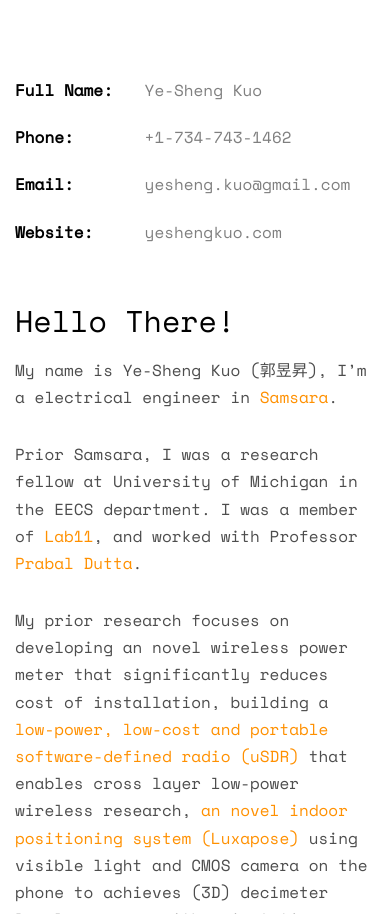
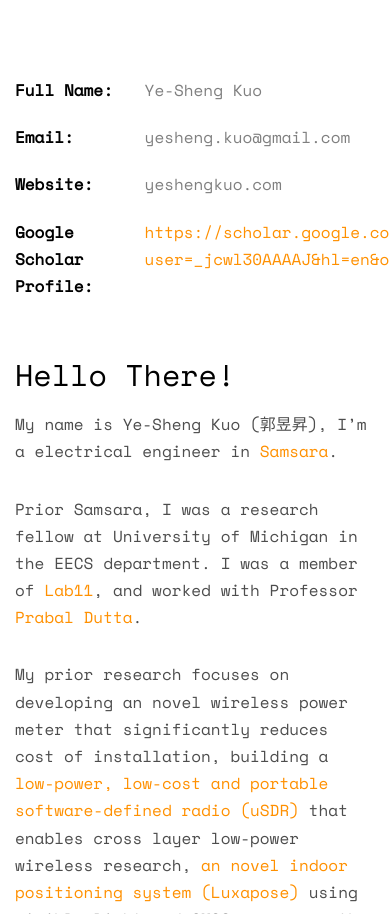
Before and after one commit to higherkuo/higherkuo.github.io, a plain HTML site: page index.html in a window 390 px wide. Shown: the part 955-1869 px from the top of the page. Drawn offline with nearby package versions, Linux system fonts and the light colour scheme; some packages are replaced by stand-ins of ours; no server answers; files whose address does not match are found by name.

Commit message:
add google scholar profile link, remove phone number

```diff
--- a/index.html
+++ b/index.html
@@ -107,9 +107,9 @@
 				<div class="col-md-4">
 					<ul class="info">
 						<li><span class="first-block">Full Name:</span><span class="second-block">Ye-Sheng Kuo</span></li>
-						<li><span class="first-block">Phone:</span><span class="second-block">+1-734-743-1462</span></li>
 						<li><span class="first-block">Email:</span><span class="second-block">yesheng.kuo@gmail.com</span></li>
 						<li><span class="first-block">Website:</span><span class="second-block">yeshengkuo.com</span></li>
+						<li><span class="first-block">Google Scholar Profile:</span><span class="second-block"><a href="Google Scholar">https://scholar.google.com/citations?user=_jcwl30AAAAJ&hl=en&oi=ao</a></span></li>
 						<!--<li><span class="first-block">Address:</span><span class="second-block">198 West 21th Street, Suite 721 New York NY 10016</span></li>-->
 					</ul>
 				</div>
```
